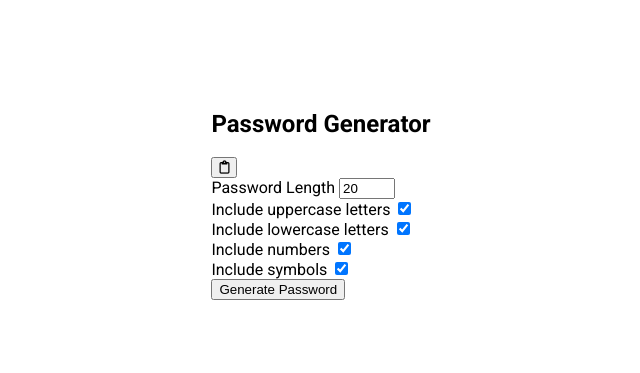
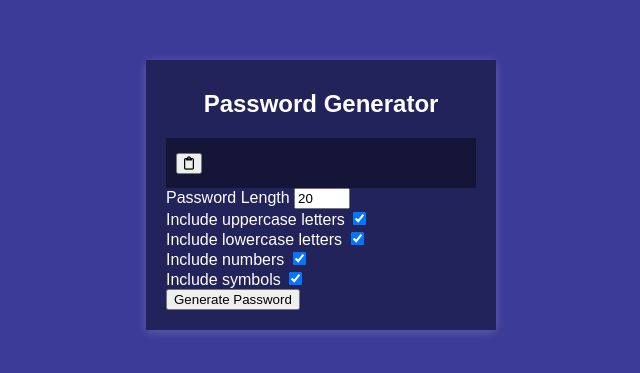
Before and after one commit to donsvederus/PasswordGenerator, a plain HTML site: page index.html in a window 1280 px wide. Shown: the part 205-578 px from the top of the page, without its empty margins (319-959 px from the left). Drawn offline with Linux system fonts and the light colour scheme; a web font is replaced by a local one.

Commit message:
CSS Updates

```diff
--- a/style.css
+++ b/style.css
@@ -1,16 +1,45 @@
-@import url('https://fonts.googleapis.com/css2?family=Roboto:wght@400;700&display=swap');
+@import url('https://fonts.googleapis.com/css2?family=Muli&display=swap');
 
 * {
   box-sizing: border-box;
 }
 
 body {
-  font-family: 'Roboto', sans-serif;
+  background-color: #3b3b98;
+  color: #fff;
+  font-family: 'Muli', sans-serif;
   display: flex;
   flex-direction: column;
   align-items: center;
   justify-content: center;
   height: 100vh;
   overflow: hidden;
+  padding: 10px;
   margin: 0;
 }
+
+h2 {
+  margin: 10px 0 20px;
+  text-align: center;
+}
+
+.container {
+  background-color: #23235b;
+  box-shadow: 0px 2px 10px rgba(255, 255, 255, 0.2);
+  padding: 20px;
+  width: 350px;
+  max-width: 100%;
+}
+
+.result-container {
+  background-color: rgba(0, 0, 0, 0.4);
+  display: flex;
+  justify-content: flex-start;
+  align-items: center;
+  position: relative;
+  font-size: 18px;
+  letter-spacing: 1px;
+  padding: 12px 10px;
+  height: 50px;
+  width: 100%;
+}
```
